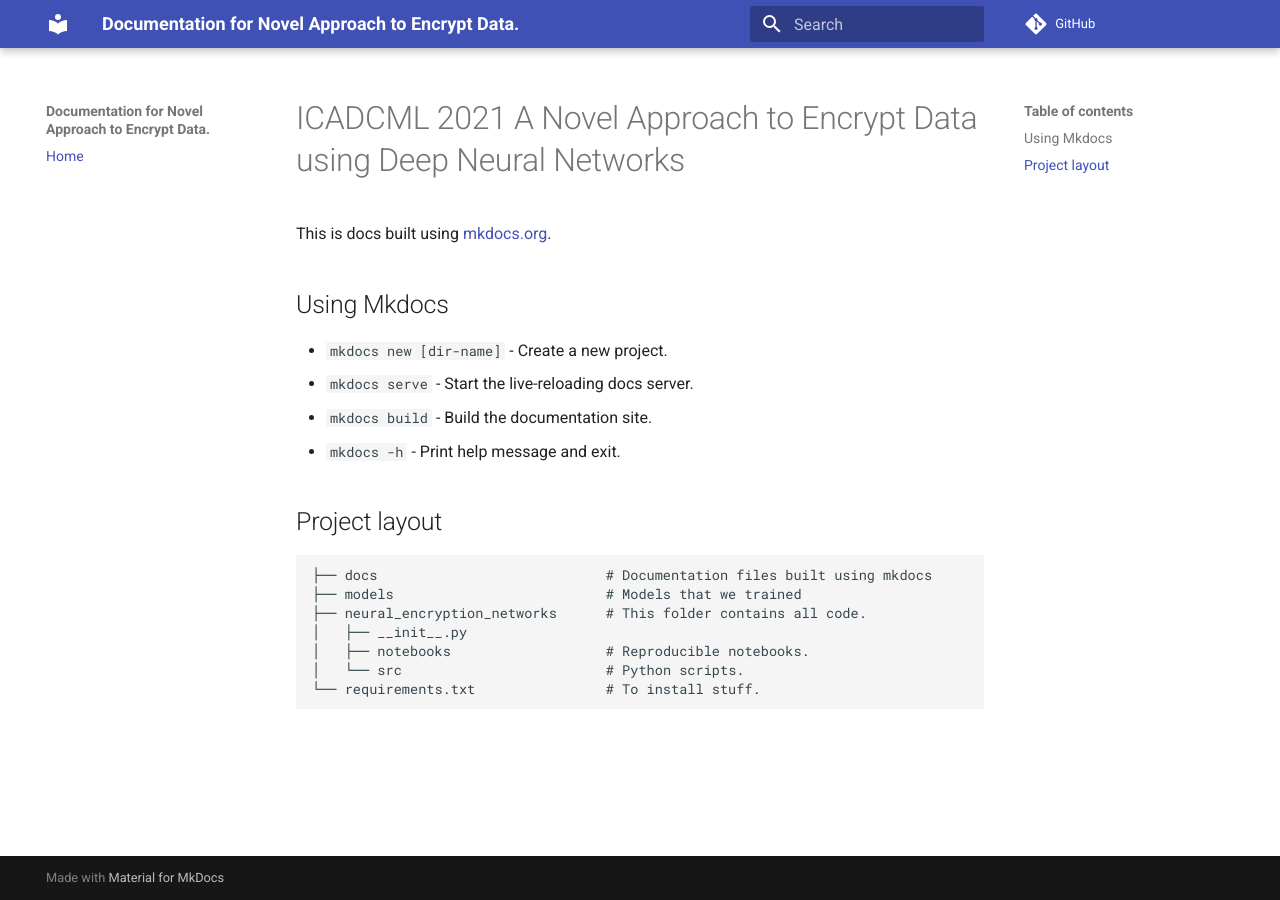
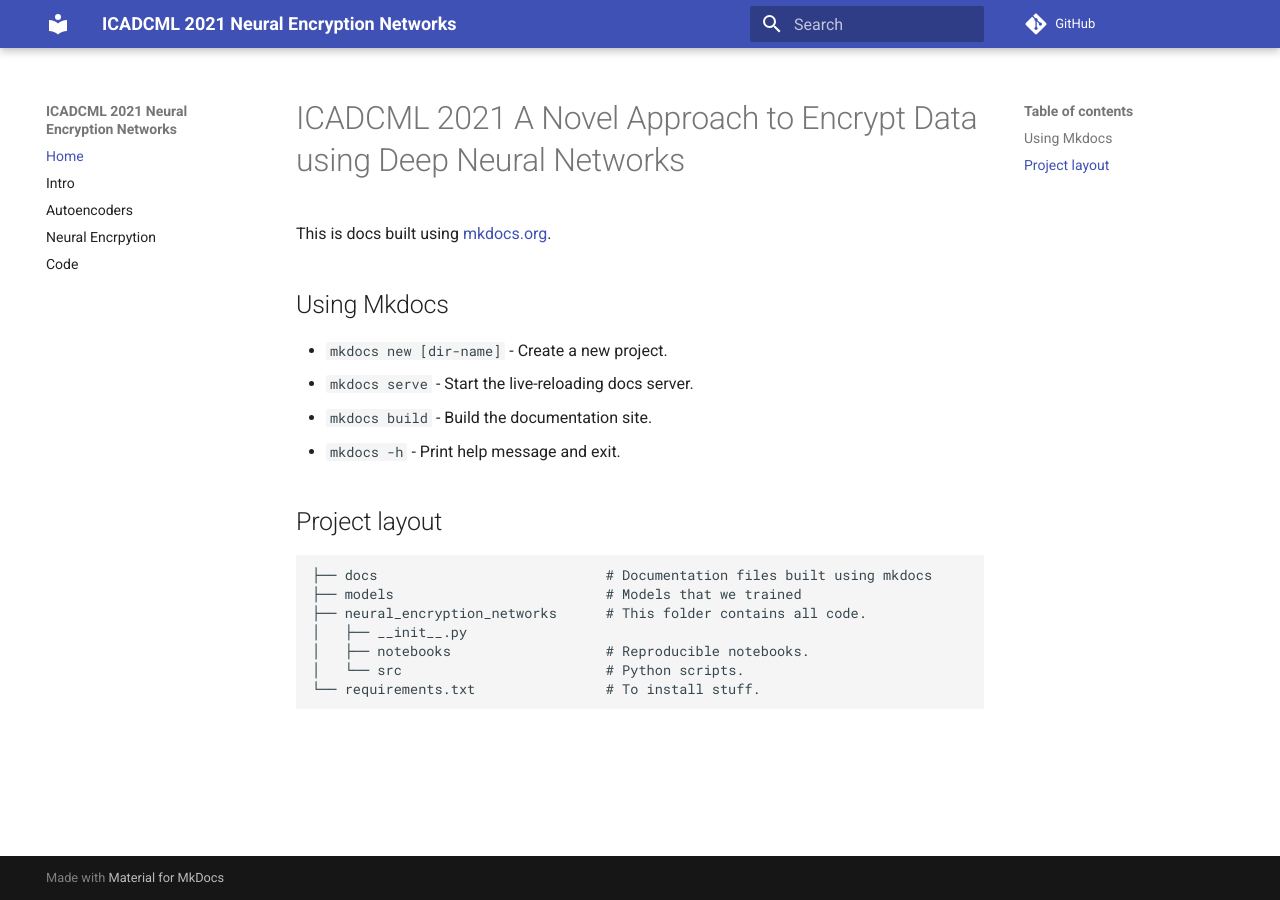
Before and after one commit to oke-aditya/neural_encryption_networks, an MkDocs documentation site: the page built from docs/templates/index.md, in a window 1280 px wide. Built offline with MkDocs 1.6.1 and Material for MkDocs 9.7.7, drawn with Linux system fonts in a browser that asks for light colours; comment, search, counter and statistics services are not loaded.

Commit message:
Adds stuff

```diff
--- a/docs/mkdocs.yml
+++ b/docs/mkdocs.yml
@@ -1,4 +1,4 @@
-site_name: Documentation for Novel Approach to Encrypt Data.
+site_name: ICADCML 2021 Neural Encryption Networks
 theme:
   name: "material"
   palette:
@@ -26,3 +26,7 @@ extra_javascript:
 
 nav:
   - Home: index.md
+  - Intro: introduction.md
+  - Autoencoders: autoencoders.md
+  - Neural Encrpytion: neural_enc.md
+  - Code: code_explaination.md
```
Also changed, not shown: docs/templates/autoencoders.md (added), docs/templates/code_explaination.md (added), docs/templates/index.md (line endings or trailing spaces), docs/templates/introduction.md (added), docs/templates/neural_enc.md (added).
